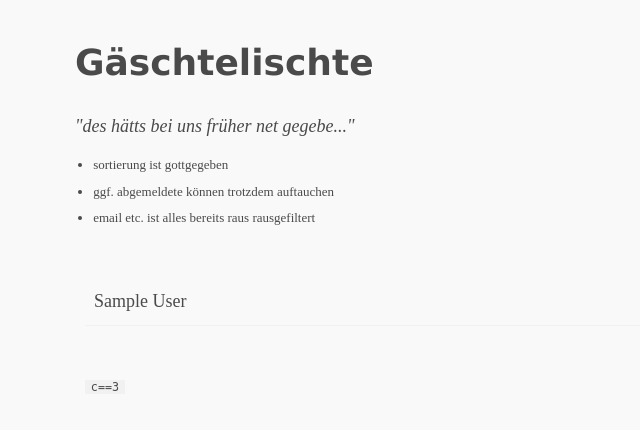
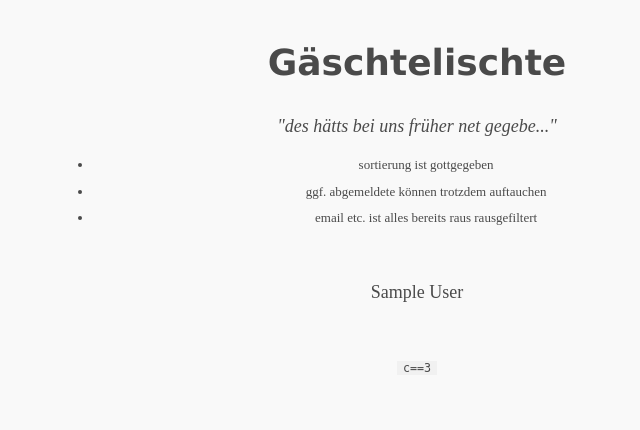
Before and after one commit to erkandem/guestlist, a Flask app: page / in a window 1280 px wide. Shown: the top 430 px of the page, without its empty margins (223-863 px from the left). Run offline with Flask 2, Linux system fonts and the light colour scheme; a database or web service that is not in the repository returns one stand-in record (values such as "Sample title"); data that the repository does not hold is empty.

Commit message:
- center everything  - get rid of table  - add margin between guests

```diff
--- a/templates/index_temp.html
+++ b/templates/index_temp.html
@@ -6,7 +6,7 @@
     <meta charset="UTF-8">
     <title>Gäschtelischte</title>
 </head>
-<body>
+<body style="text-align: center;">
 <div id="entrypoint">
     <div>
         <h2>Gäschtelischte</h2>
@@ -20,17 +20,14 @@
         </div>
     </div>
     <div>
-        <table style="margin: 50px 10px;">
-            <tbody>
+        <div style="margin: 50px 10px;">
             {% for guest in guests %}
-            <tr>
-                <td> {{ guest.firstName }} {{ guest.lastName }}</td>
-            </tr>
+            <div style="margin: 10px 0px;">{{ guest.firstName }} {{ guest.lastName }}</div>
             {% endfor %}
-            </tbody>
-        </table>
+        </div>
     </div>
-    <div style="margin: 20px 10px; font-size: small;"><code>c==3</code></div>
+</div>
+<div style="margin: 20px 10px; font-size: small;"><code>c==3</code></div>
 </div>
 </body>
 </html>
```
